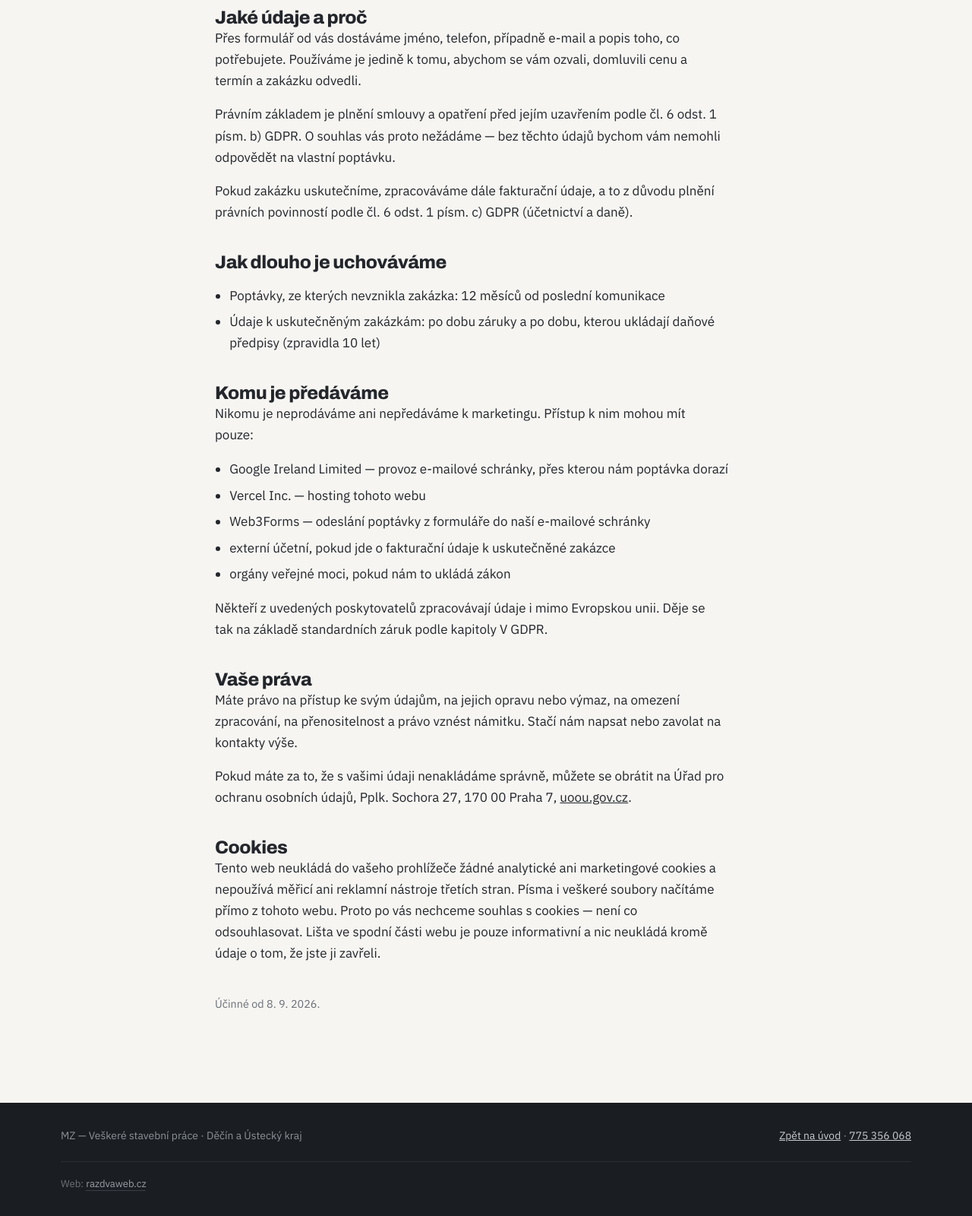
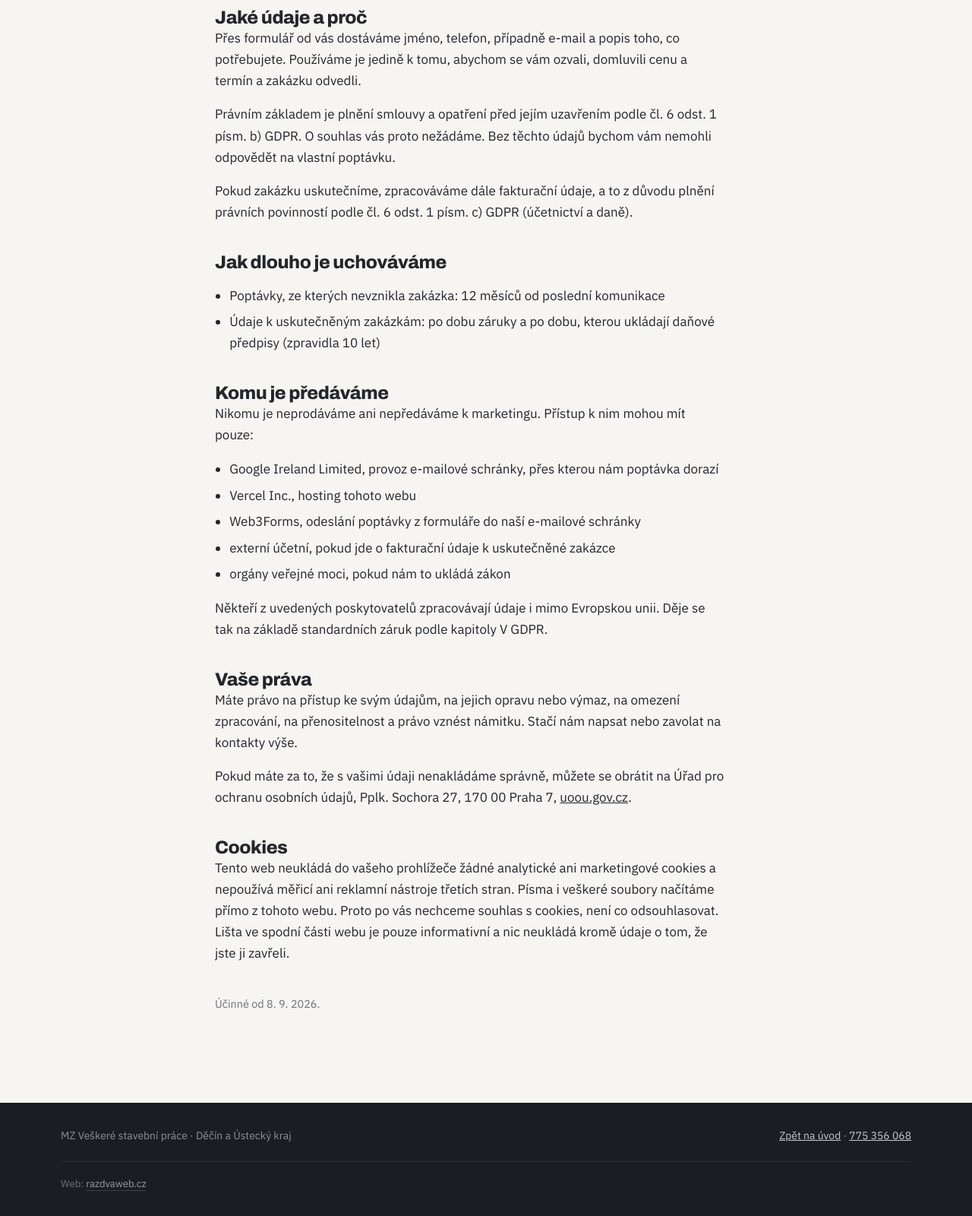
Before and after one commit to Rega85/MZ-stavebn-pr-ce, a plain HTML site: page zasady-osobnich-udaju.html in a window 1280 px wide. Shown: the part 520-2120 px from the top of the page at 76% size. Drawn offline with Linux system fonts and the light colour scheme.

Commit message:
uprava textu, odstraneni pomlcek z vetsiny formulaci
Co-Authored-By: Claude Sonnet 5 <noreply@anthropic.com>

```diff
--- a/zasady-osobnich-udaju.html
+++ b/zasady-osobnich-udaju.html
@@ -207,7 +207,7 @@ footer .credit a:hover{color:var(--rule);border-bottom-color:var(--rule)}
 
     <h2>Jaké údaje a proč</h2>
     <p>Přes formulář od vás dostáváme jméno, telefon, případně e-mail a popis toho, co potřebujete. Používáme je jedině k tomu, abychom se vám ozvali, domluvili cenu a termín a zakázku odvedli.</p>
-    <p>Právním základem je plnění smlouvy a opatření před jejím uzavřením podle čl. 6 odst. 1 písm. b) GDPR. O souhlas vás proto nežádáme — bez těchto údajů bychom vám nemohli odpovědět na vlastní poptávku.</p>
+    <p>Právním základem je plnění smlouvy a opatření před jejím uzavřením podle čl. 6 odst. 1 písm. b) GDPR. O souhlas vás proto nežádáme. Bez těchto údajů bychom vám nemohli odpovědět na vlastní poptávku.</p>
     <p>Pokud zakázku uskutečníme, zpracováváme dále fakturační údaje, a to z důvodu plnění právních povinností podle čl. 6 odst. 1 písm. c) GDPR (účetnictví a daně).</p>
 
     <h2>Jak dlouho je uchováváme</h2>
@@ -219,9 +219,9 @@ footer .credit a:hover{color:var(--rule);border-bottom-color:var(--rule)}
     <h2>Komu je předáváme</h2>
     <p>Nikomu je neprodáváme ani nepředáváme k marketingu. Přístup k nim mohou mít pouze:</p>
     <ul>
-      <li>Google Ireland Limited — provoz e-mailové schránky, přes kterou nám poptávka dorazí</li>
-      <li>Vercel Inc. — hosting tohoto webu</li>
-      <li>Web3Forms — odeslání poptávky z formuláře do naší e-mailové schránky</li>
+      <li>Google Ireland Limited, provoz e-mailové schránky, přes kterou nám poptávka dorazí</li>
+      <li>Vercel Inc., hosting tohoto webu</li>
+      <li>Web3Forms, odeslání poptávky z formuláře do naší e-mailové schránky</li>
       <li>externí účetní, pokud jde o fakturační údaje k uskutečněné zakázce</li>
       <li>orgány veřejné moci, pokud nám to ukládá zákon</li>
     </ul>
@@ -232,7 +232,7 @@ footer .credit a:hover{color:var(--rule);border-bottom-color:var(--rule)}
     <p>Pokud máte za to, že s vašimi údaji nenakládáme správně, můžete se obrátit na Úřad pro ochranu osobních údajů, Pplk. Sochora 27, 170 00 Praha 7, <a href="https://uoou.gov.cz">uoou.gov.cz</a>.</p>
 
     <h2>Cookies</h2>
-    <p>Tento web neukládá do vašeho prohlížeče žádné analytické ani marketingové cookies a nepoužívá měřicí ani reklamní nástroje třetích stran. Písma i veškeré soubory načítáme přímo z tohoto webu. Proto po vás nechceme souhlas s cookies — není co odsouhlasovat. Lišta ve spodní části webu je pouze informativní a nic neukládá kromě údaje o tom, že jste ji zavřeli.</p>
+    <p>Tento web neukládá do vašeho prohlížeče žádné analytické ani marketingové cookies a nepoužívá měřicí ani reklamní nástroje třetích stran. Písma i veškeré soubory načítáme přímo z tohoto webu. Proto po vás nechceme souhlas s cookies, není co odsouhlasovat. Lišta ve spodní části webu je pouze informativní a nic neukládá kromě údaje o tom, že jste ji zavřeli.</p>
 
     <p style="margin-top:2.5rem;color:var(--pencil);font-size:.9rem">Účinné od 8. 9. 2026.</p>
   </div>
@@ -240,7 +240,7 @@ footer .credit a:hover{color:var(--rule);border-bottom-color:var(--rule)}
 
 <footer>
   <div class="wrap">
-    <div>MZ — Veškeré stavební práce · Děčín a Ústecký kraj</div>
+    <div>MZ Veškeré stavební práce · Děčín a Ústecký kraj</div>
     <div><a href="index.html">Zpět na úvod</a> · <a href="tel:+420775356068">775 356 068</a></div>
     <div class="credit">Web: <a href="https://razdvaweb.cz" target="_blank" rel="noopener">razdvaweb.cz</a></div>
   </div>
```
Also changed, not shown: dekujeme.html (+2 -2 lines), index.html (+10 -10 lines).
